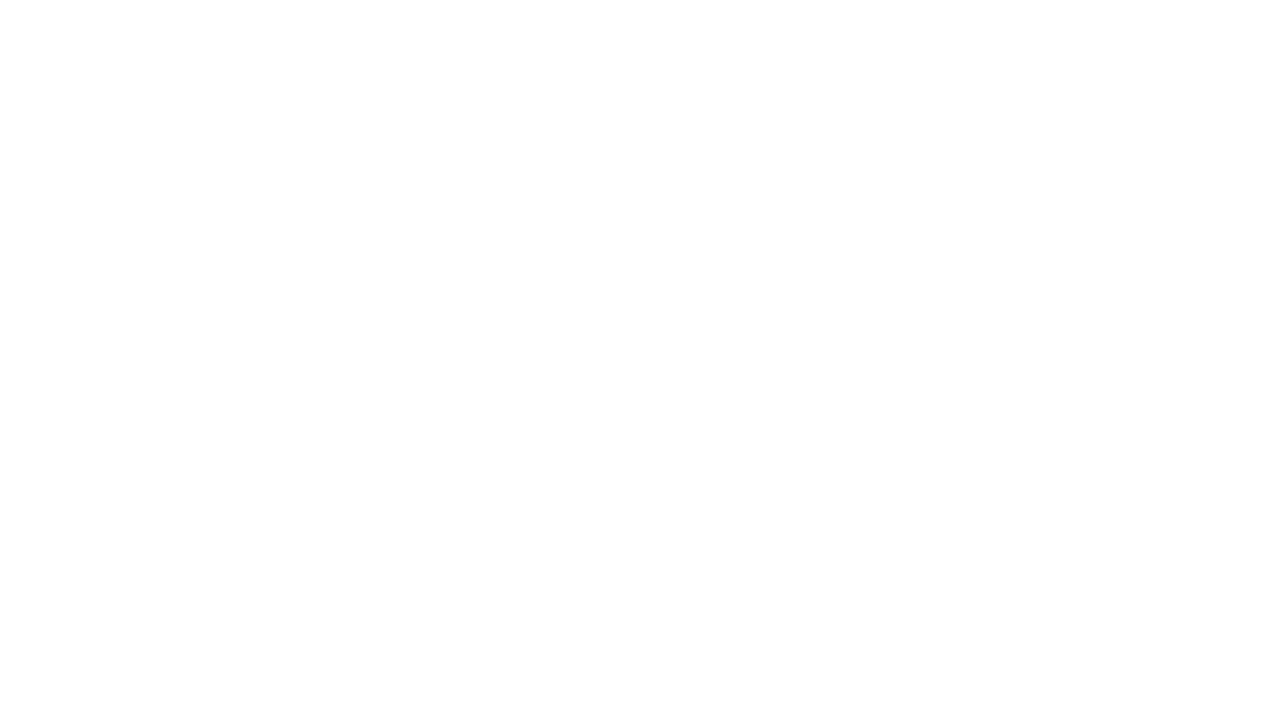
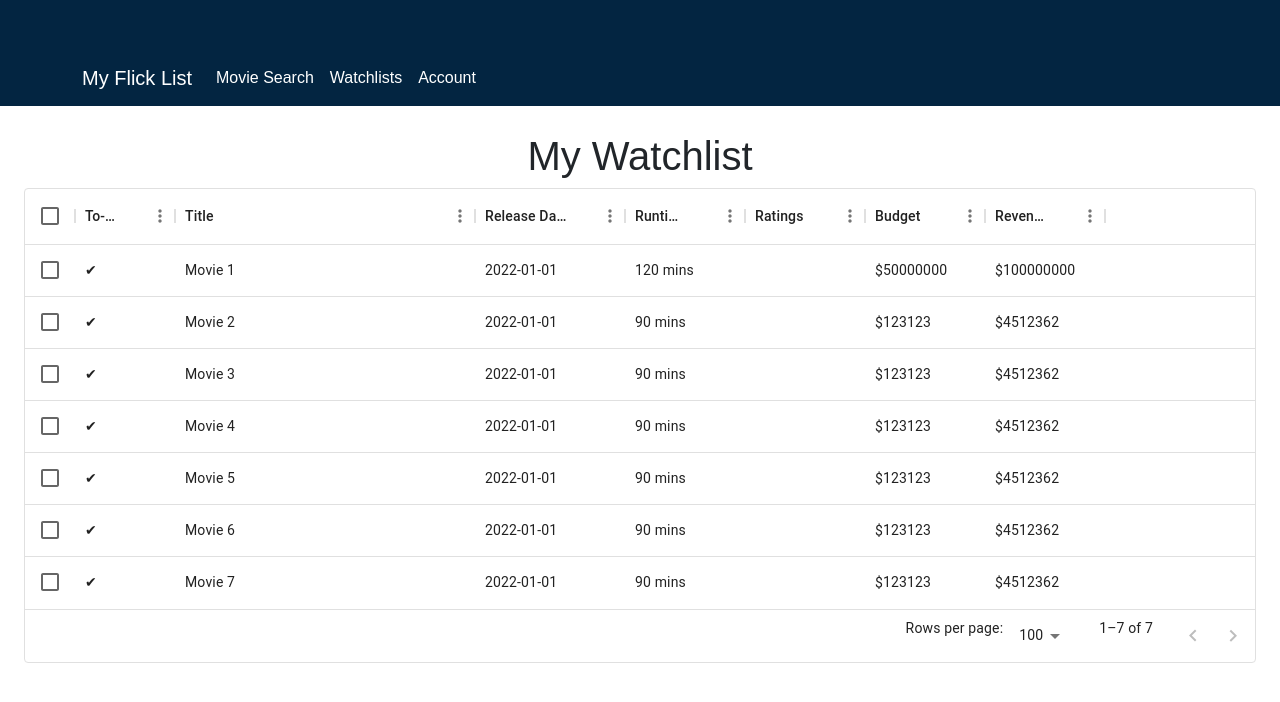
Before and after one commit to kevinpista/my-flick-list, a React (Create React App) app in the folder frontend/: page /watchlist in a window 1280 px wide. Before the commit this address had no page. Shown: the top 702 px of the page. Built offline with nearby package versions, Linux system fonts and the light colour scheme.

Commit message:
Initial implementation of a Watchlist for frontend

```diff
--- a/frontend/package.json
+++ b/frontend/package.json
@@ -8,6 +8,7 @@
     "@mui/icons-material": "^5.14.15",
     "@mui/material": "^5.14.15",
     "@mui/system": "^5.14.15",
+    "@mui/x-data-grid": "^6.18.2",
     "@testing-library/jest-dom": "^5.17.0",
     "@testing-library/react": "^13.4.0",
     "@testing-library/user-event": "^13.5.0",
--- a/frontend/src/App.js
+++ b/frontend/src/App.js
@@ -5,6 +5,7 @@ import Test from './components/Test'
 import UserRegistration from './components/UserRegistration'
 import UserLogin from './components/UserLogin'
 import JwtTest from './components/JwtTest';
+import Watchlist from './components/watchlist/Watchlist';
 
 
 function App() {
@@ -17,6 +18,8 @@ function App() {
         <Route exact ={true} path="/user-registration" element={<UserRegistration />} />
         <Route exact ={true} path="/user-login" element={<UserLogin />} />
         <Route exact ={true} path="/jwt-test" element={<JwtTest />} />
+        <Route exact ={true} path="/watchlist" element={<Watchlist />} />
+
 
       </Routes>
     </BrowserRouter>
--- /dev/null
+++ b/frontend/src/components/watchlist/MovieTable.js
@@ -0,0 +1,56 @@
+import React from 'react';
+import { DataGrid } from '@mui/x-data-grid';
+
+// TODO
+// Movie title link to website.com/movie{id} - should already be added to DB
+// Genre listed
+// My notes icon popup module
+
+
+const columns = [
+  {
+    field: 'toWatch',
+    headerName: 'To-Watch',
+    width: 100,
+    renderCell: (params) => (
+      <div style={{ textAlign: 'center' }}>
+        {params.value ? '✔' : ''}
+      </div>
+    ),
+  },
+  { field: 'title', headerName: 'Title', width: 300 },
+  { field: 'releaseDate', headerName: 'Release Date', width: 150 },
+  { field: 'runtime', headerName: 'Runtime', width: 120 },
+  { field: 'rating', headerName: 'Ratings', width: 120 },
+  { field: 'budget', headerName: 'Budget', width: 120 },
+  { field: 'revenue', headerName: 'Revenue', width: 120 },
+];
+
+const MovieTable = ({ movies }) => {
+  // Assuming 'movies' is an array of movie objects
+
+  const rows = movies.map((movie) => ({
+    id: movie.id, // movie id will the idenfitier
+    toWatch: movie.toWatch, // will be a boolean value
+    title: movie.title,
+    releaseDate: movie.releaseDate,
+    runtime: `${movie.runtime} mins`,
+    budget: `$${movie.budget}`,
+    revenue: `$${movie.revenue}`,
+  }));
+
+  return (
+    <div style={{ height: '100%', width: '100%' }}>
+      <DataGrid
+        rows={rows}
+        columns={columns}
+        pageSize={5}
+        checkboxSelection
+        disableSelectionOnClick
+        autoHeight={true}
+      />
+    </div>
+  );
+};
+
+export default MovieTable;
--- /dev/null
+++ b/frontend/src/components/watchlist/Watchlist.js
@@ -0,0 +1,97 @@
+import React, { useState, useEffect} from 'react';
+import { Container, Paper, Typography, Button } from '@mui/material';
+import NavBar from '../NavBar.js';
+import '../../css/Watchlist.css';
+
+import MovieTable from './MovieTable';
+// import { formatReleaseDate, formatRuntime, formatVoteCount, formatFinancialData } from '../../utils/formatUtils'; // Adjust the path to match your file structure
+
+// Individual Watchlist that represents 1 single watchlist and holds up to 20 movies
+// TODO
+//
+
+const Watchlist = () => {
+  // Hardcode movie data for now to style
+  // Need to create use state + api call to fetch movies within a particular watchlist
+  const movies = [
+    {
+      id: 1,
+      toWatch: true,
+      title: 'Movie 1',
+      releaseDate: '2022-01-01',
+      runtime: 120,
+      budget: 50000000,
+      revenue: 100000000,
+    },
+    {
+      id: 2,
+      toWatch: true,
+      title: 'Movie 2',
+      releaseDate: '2022-01-01',
+      runtime: 90,
+      budget: 123123,
+      revenue: 4512362,
+    },
+    {
+      id: 3,
+      toWatch: true,
+      title: 'Movie 3',
+      releaseDate: '2022-01-01',
+      runtime: 90,
+      budget: 123123,
+      revenue: 4512362,
+    },
+    {
+      id: 4,
+      toWatch: true,
+      title: 'Movie 4',
+      releaseDate: '2022-01-01',
+      runtime: 90,
+      budget: 123123,
+      revenue: 4512362,
+    },
+    {
+      id: 5,
+      toWatch: true,
+      title: 'Movie 5',
+      releaseDate: '2022-01-01',
+      runtime: 90,
+      budget: 123123,
+      revenue: 4512362,
+    },
+    {
+      id: 6,
+      toWatch: true,
+      title: 'Movie 6',
+      releaseDate: '2022-01-01',
+      runtime: 90,
+      budget: 123123,
+      revenue: 4512362,
+    },
+
+    {
+      id: 7,
+      toWatch: true,
+      title: 'Movie 7',
+      releaseDate: '2022-01-01',
+      runtime: 90,
+      budget: 123123,
+      revenue: 4512362,
+    },
+
+  ];
+
+  return (
+    <React.Fragment>
+      <NavBar />
+    <Container maxWidth={"xl"} className="movie-data-grid-container">
+      <h1 className="watchlist-name">My Watchlist</h1>
+      <MovieTable className="movie-data-grid-table" movies={movies} />
+    </Container>
+
+    </React.Fragment>
+
+  );
+};
+
+export default Watchlist;
--- /dev/null
+++ b/frontend/src/css/Watchlist.css
@@ -0,0 +1,16 @@
+.custom-font {
+    font-family: 'Source Sans Pro', Arial, sans-serif;
+}
+
+.movie-data-grid-container {
+    margin-top: 2%;
+    font-family: 'Source Sans Pro', Arial, sans-serif;
+
+}
+.movie-data-grid-table {
+
+}
+
+.watchlist-name {
+    text-align: center;
+}
```
Also changed, not shown: 1 other file (tests, documents, lock files or other folders).
